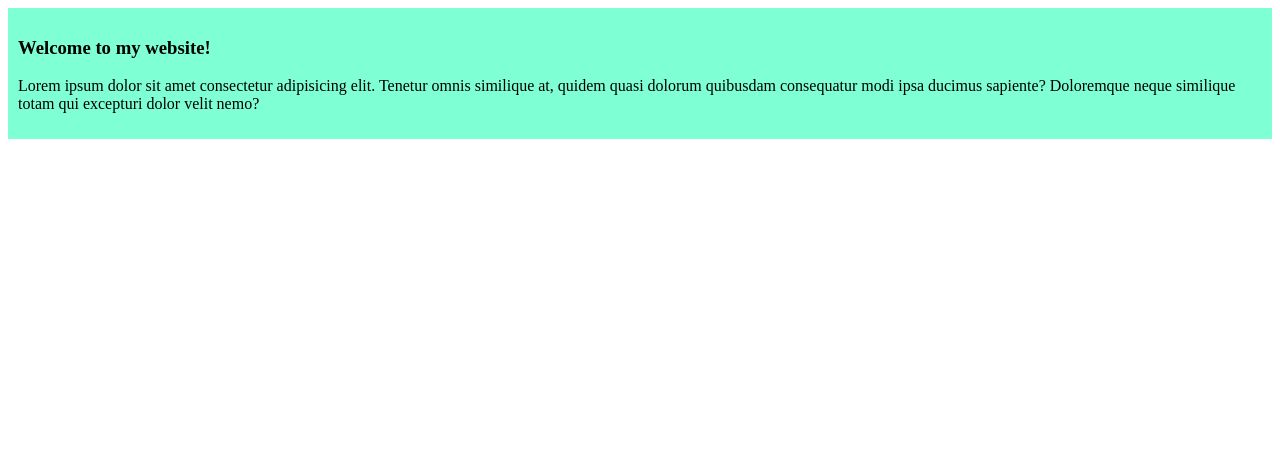
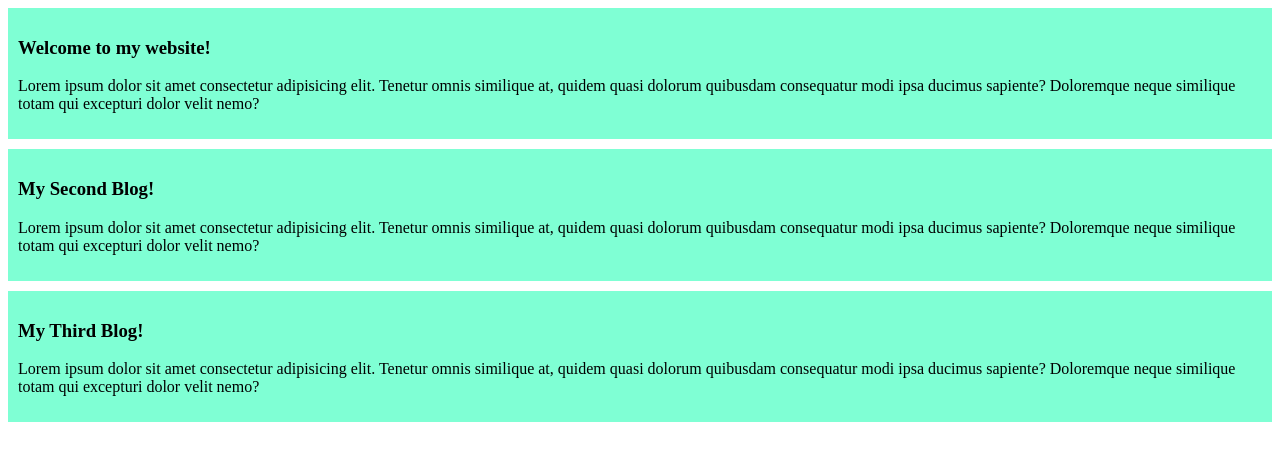
Before and after one commit to Mxfuuu/my-first-github-repo, a plain HTML site: page index.html in a window 1280 px wide. Drawn offline with Linux system fonts and the light colour scheme.

Commit message:
added the second and third blog

```diff
--- a/index.html
+++ b/index.html
@@ -12,6 +12,15 @@
         <p>Lorem ipsum dolor sit amet consectetur adipisicing elit. Tenetur omnis similique at, quidem quasi dolorum quibusdam consequatur modi ipsa ducimus sapiente? Doloremque neque similique totam qui excepturi dolor velit nemo?
         </p>
     </div>
-
+    <div>
+        <h3>My Second Blog!</h3>
+        <p>Lorem ipsum dolor sit amet consectetur adipisicing elit. Tenetur omnis similique at, quidem quasi dolorum quibusdam consequatur modi ipsa ducimus sapiente? Doloremque neque similique totam qui excepturi dolor velit nemo?
+        </p>
+    </div>
+    <div>
+        <h3>My Third Blog!</h3>
+        <p>Lorem ipsum dolor sit amet consectetur adipisicing elit. Tenetur omnis similique at, quidem quasi dolorum quibusdam consequatur modi ipsa ducimus sapiente? Doloremque neque similique totam qui excepturi dolor velit nemo?
+        </p>
+    </div>
 </body>
 </html>
--- a/styles/blog.css
+++ b/styles/blog.css
@@ -1,4 +1,5 @@
 div{
     background-color: aquamarine;
     padding: 10px;
+    margin-bottom: 10px;
 }
```
